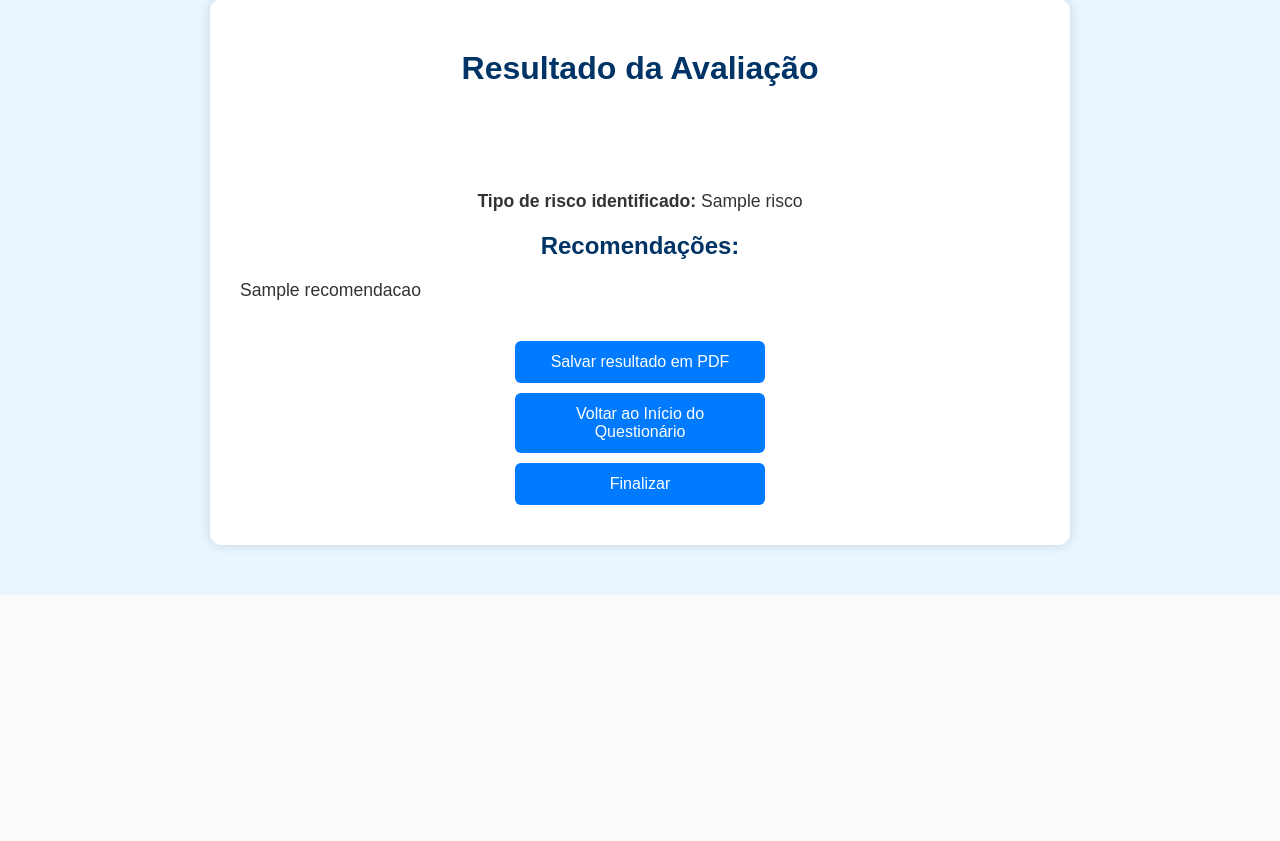
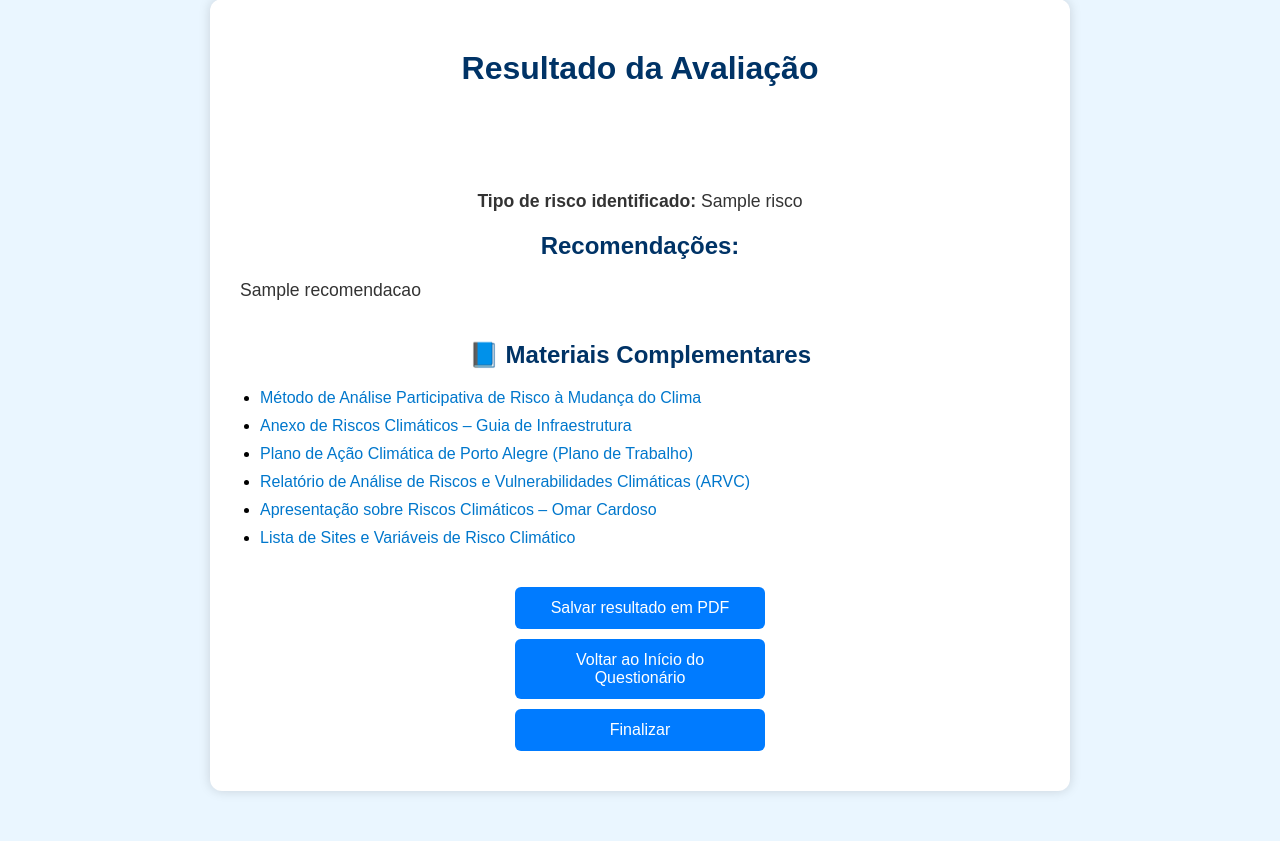
Before and after one commit to Pedro100682/sistema_especialista, a Flask app: template templates/resultado.html in a window 1280 px wide. Shown: the part 319-1160 px from the top of the page. Before the commit the page ends 914 px from the top, so only its background shows below. Run offline with Flask 3, Linux system fonts and the light colour scheme; the template is opened without the code that fills it: most values are stand-ins (such as "Sample title", 1, 10 or a date in 2020).

Commit message:
Atualiza material recomendado

```diff
--- a/templates/resultado.html
+++ b/templates/resultado.html
@@ -89,6 +89,27 @@
             background-color: #0056b3;
             text-decoration: none;
         }
+
+        .materiais {
+            margin-top: 40px;
+        }
+
+        .materiais ul {
+            padding-left: 20px;
+        }
+
+        .materiais li {
+            margin-bottom: 10px;
+        }
+
+        .materiais a {
+            color: #0077cc;
+            text-decoration: none;
+        }
+
+        .materiais a:hover {
+            text-decoration: underline;
+        }
     </style>
 </head>
 <body>
@@ -120,6 +141,19 @@
     <h2>Recomendações:</h2>
     <p>{{ recomendacao|safe }}</p>
 
+    <!-- Materiais Complementares -->
+    <div class="materiais">
+        <h2>📘 Materiais Complementares</h2>
+        <ul>
+            <li><a href="{{ url_for('static', filename='docs/Analise_Risco_ Mudanca_Clima.pdf') }}" target="_blank">Método de Análise Participativa de Risco à Mudança do Clima</a></li>
+            <li><a href="{{ url_for('static', filename='docs/anexo-riscos-climaticos-1.pdf') }}" target="_blank">Anexo de Riscos Climáticos – Guia de Infraestrutura</a></li>
+            <li><a href="{{ url_for('static', filename='docs/P1_PLAC_PlanoTrabalho.pdf') }}" target="_blank">Plano de Ação Climática de Porto Alegre (Plano de Trabalho)</a></li>
+            <li><a href="{{ url_for('static', filename='docs/PMPOA23A_231116_P3_Relatorio_ARVC_V2.0 (1).pdf') }}" target="_blank">Relatório de Análise de Riscos e Vulnerabilidades Climáticas (ARVC)</a></li>
+            <li><a href="{{ url_for('static', filename='docs/RISCO-CLIMATICO.pdf') }}" target="_blank">Apresentação sobre Riscos Climáticos – Omar Cardoso</a></li>
+            <li><a href="{{ url_for('static', filename='docs/Sites-Variáveis (1).docx') }}" target="_blank">Lista de Sites e Variáveis de Risco Climático</a></li>
+        </ul>
+    </div>
+
     <!-- Botões de ação -->
     <div style="text-align: center; margin-top: 40px;">
         <form action="/gerar_pdf" method="post">
```
